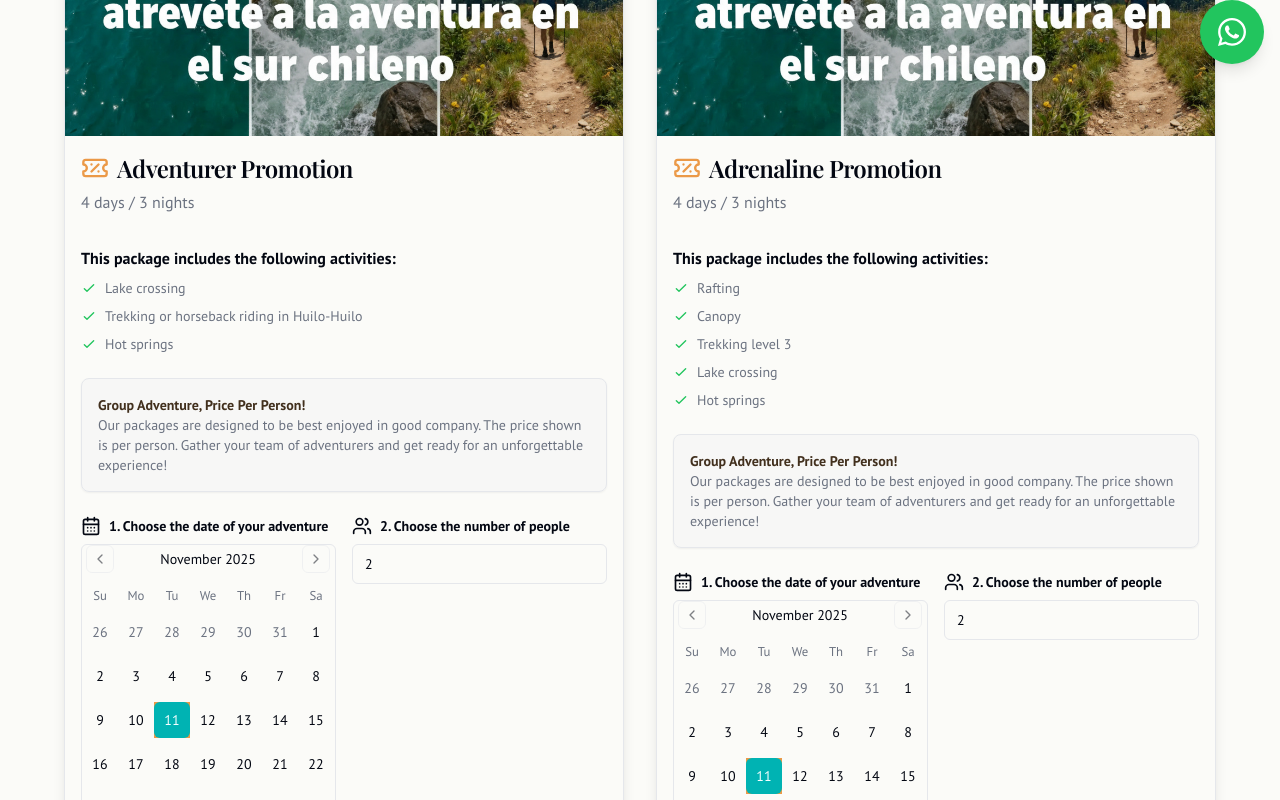
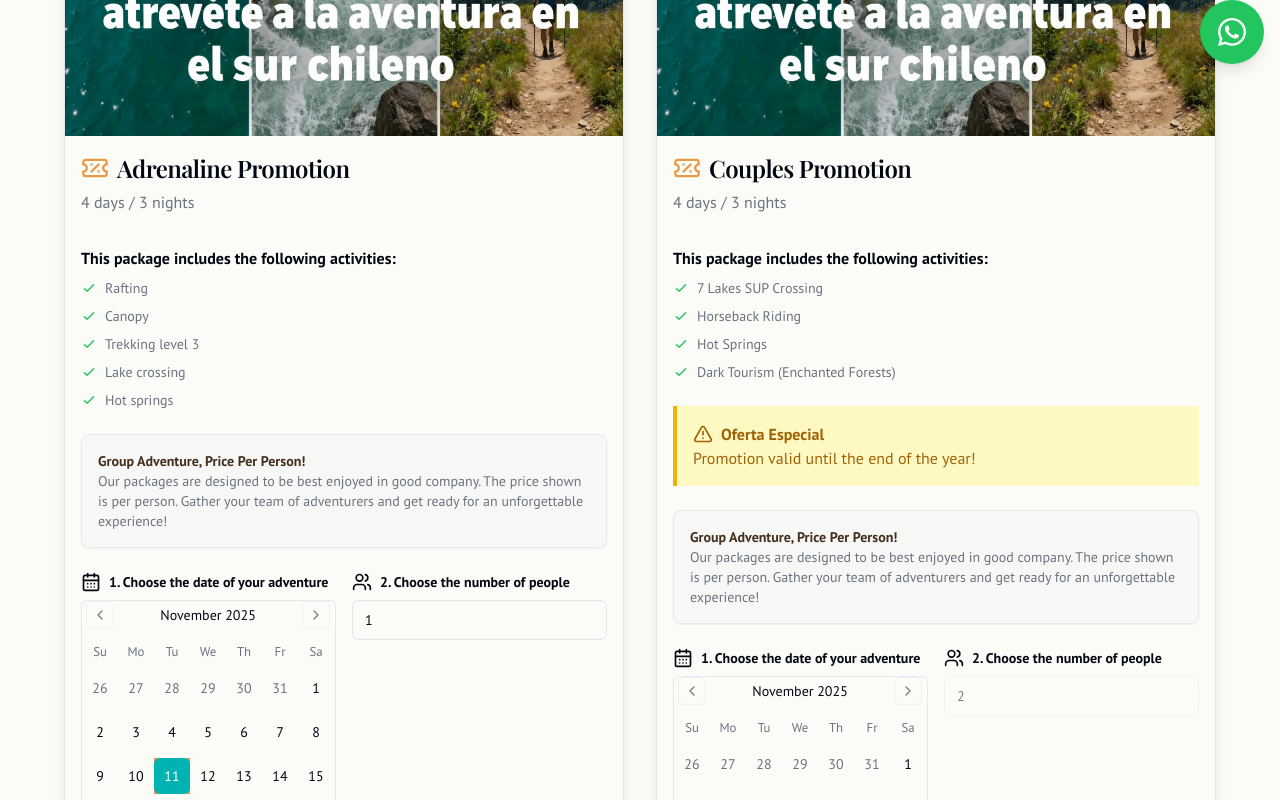
Before and after one commit to Darckbroos/Rio-sur-adventure, a Next.js app: page /en/promotions in a window 1280 px wide. Shown: the part 720-1520 px from the top of the page. Built offline with nearby package versions, Linux system fonts and the light colour scheme; a web font is replaced by a local one.

Commit message:
cambie la primera imagen de termas que era termas1.jpg y la reemplace po

```diff
--- a/src/app/[lang]/promotions/promotions-client-page.tsx
+++ b/src/app/[lang]/promotions/promotions-client-page.tsx
@@ -3,13 +3,13 @@
 import Link from 'next/link';
 import { Button } from '@/components/ui/button';
 import { Card, CardContent, CardDescription, CardFooter, CardHeader, CardTitle } from '@/components/ui/card';
-import { TicketPercent, Star, Info, Users, CalendarDays, Mail, MessageSquare } from 'lucide-react';
+import { TicketPercent, Star, Info, Users, CalendarDays, Mail, MessageSquare, AlertTriangle } from 'lucide-react';
 import { useState, useEffect } from 'react';
 import { Calendar } from '@/components/ui/calendar';
 import { Input } from '@/components/ui/input';
 import { Label } from '@/components/ui/label';
 import { ImageHandler } from '@/components/ui/image-handler';
-
+import { es, enUS } from 'date-fns/locale';
 
 // These types are derived from what getDictionary returns
 type Dictionary = any;
@@ -23,11 +23,15 @@ interface PromotionsClientPageProps {
 
 export function PromotionsClientPage({ dict, promotions, lang }: PromotionsClientPageProps) {
   const [selections, setSelections] = useState<{[key: string]: { date?: Date, people: number } }>({});
+  const locale = lang === 'es' ? es : enUS;
 
   useEffect(() => {
     const initialSelections: {[key: string]: { date?: Date, people: number }} = {};
     promotions.forEach(p => {
-      initialSelections[p.id] = { date: new Date(), people: 2 };
+      initialSelections[p.id] = {
+        date: new Date(),
+        people: p.id === 'promo-parejas' ? 2 : 1
+      };
     });
     setSelections(initialSelections);
   }, [promotions]);
@@ -75,6 +79,8 @@ export function PromotionsClientPage({ dict, promotions, lang }: PromotionsClien
     return <div className="container mx-auto px-4 py-16 text-center">Loading...</div>;
   }
 
+  const visiblePromotions = promotions.filter(p => p.id !== 'promo-aventurera');
+
   return (
     <div className="container mx-auto px-4 py-16">
       <div className="text-center mb-12">
@@ -83,7 +89,7 @@ export function PromotionsClientPage({ dict, promotions, lang }: PromotionsClien
       </div>
 
       <div className="grid grid-cols-1 md:grid-cols-2 gap-8 max-w-6xl mx-auto">
-        {promotions.map((promo) => (
+        {visiblePromotions.map((promo) => (
             <Card key={promo.id} className="flex flex-col overflow-hidden shadow-lg hover:shadow-xl transition-shadow duration-300">
               <div className="relative w-full">
                   <ImageHandler
@@ -117,6 +123,13 @@ export function PromotionsClientPage({ dict, promotions, lang }: PromotionsClien
                       </ul>
                     </div>
 
+                    {promo.note && (
+                      <div className="bg-yellow-100 border-l-4 border-yellow-500 text-yellow-700 p-4" role="alert">
+                        <p className="font-bold flex items-center gap-2"><AlertTriangle className="h-5 w-5"/> Oferta Especial</p>
+                        <p>{promo.note}</p>
+                      </div>
+                    )}
+
                     <Card className="bg-muted/50 p-4">
                       <h4 className="font-bold text-sm text-accent-foreground/90">{dict.promotions.pricing_note_title}</h4>
                       <p className="text-sm text-muted-foreground">{dict.promotions.pricing_note_description}</p>
@@ -131,6 +144,7 @@ export function PromotionsClientPage({ dict, promotions, lang }: PromotionsClien
                             selected={selections[promo.id]?.date}
                             onSelect={(date) => handleSelectionChange(promo.id, { date })}
                             className="rounded-md border p-0"
+                            locale={locale}
                           />
                         </div>
                         <div className='space-y-2'>
@@ -138,10 +152,12 @@ export function PromotionsClientPage({ dict, promotions, lang }: PromotionsClien
                             <Input
                                 id={`people-${promo.id}`}
                                 type="number"
-                                min="1"
-                                value={selections[promo.id]?.people || 2}
+                                min={promo.id === 'promo-parejas' ? 2 : 1}
+                                max={promo.id === 'promo-parejas' ? 2 : undefined}
+                                value={selections[promo.id]?.people || (promo.id === 'promo-parejas' ? 2 : 1)}
                                 onChange={(e) => handleSelectionChange(promo.id, { people: parseInt(e.target.value, 10) || 1 })}
                                 className="w-full"
+                                disabled={promo.id === 'promo-parejas'}
                             />
                         </div>
                       </div>
--- a/src/dictionaries/en.json
+++ b/src/dictionaries/en.json
@@ -238,6 +238,19 @@
           "Hot springs"
         ],
         "image": "promotion-group"
+      },
+      {
+        "id": "promo-parejas",
+        "title": "Couples Promotion",
+        "duration": "4 days / 3 nights",
+        "activities": [
+          "7 Lakes SUP Crossing",
+          "Horseback Riding",
+          "Hot Springs",
+          "Dark Tourism (Enchanted Forests)"
+        ],
+        "note": "Promotion valid until the end of the year!",
+        "image": "promotion-couples"
       }
     ]
   },
--- a/src/dictionaries/es.json
+++ b/src/dictionaries/es.json
@@ -302,7 +302,7 @@
           "Termas",
           "Dark Turismo (Bosques Encantados)"
         ],
-        "note": "Válido hasta el 21 de diciembre!",
+        "note": "¡Promoción válida hasta fin de año!",
         "image": "promotion-couples"
       }
     ]
--- a/src/lib/servicesData.ts
+++ b/src/lib/servicesData.ts
@@ -17,7 +17,7 @@ export const servicesData = [
       key: 'hot_springs',
       slug_es: 'termas',
       slug_en: 'hot-springs',
-      imageUrls: ['/servicios/termas1.jpg', '/servicios/termas2.jpg', '/servicios/termas3.jpg'],
+      imageUrls: ['/servicios/termas1.jpg?v=2', '/servicios/termas2.jpg', '/servicios/termas3.jpg'],
       icon: 'FaHotTub',
     },
     {
```
Also changed, not shown: public/servicios/termas1.jpg, 1 other file (tests, documents, lock files or other folders).
